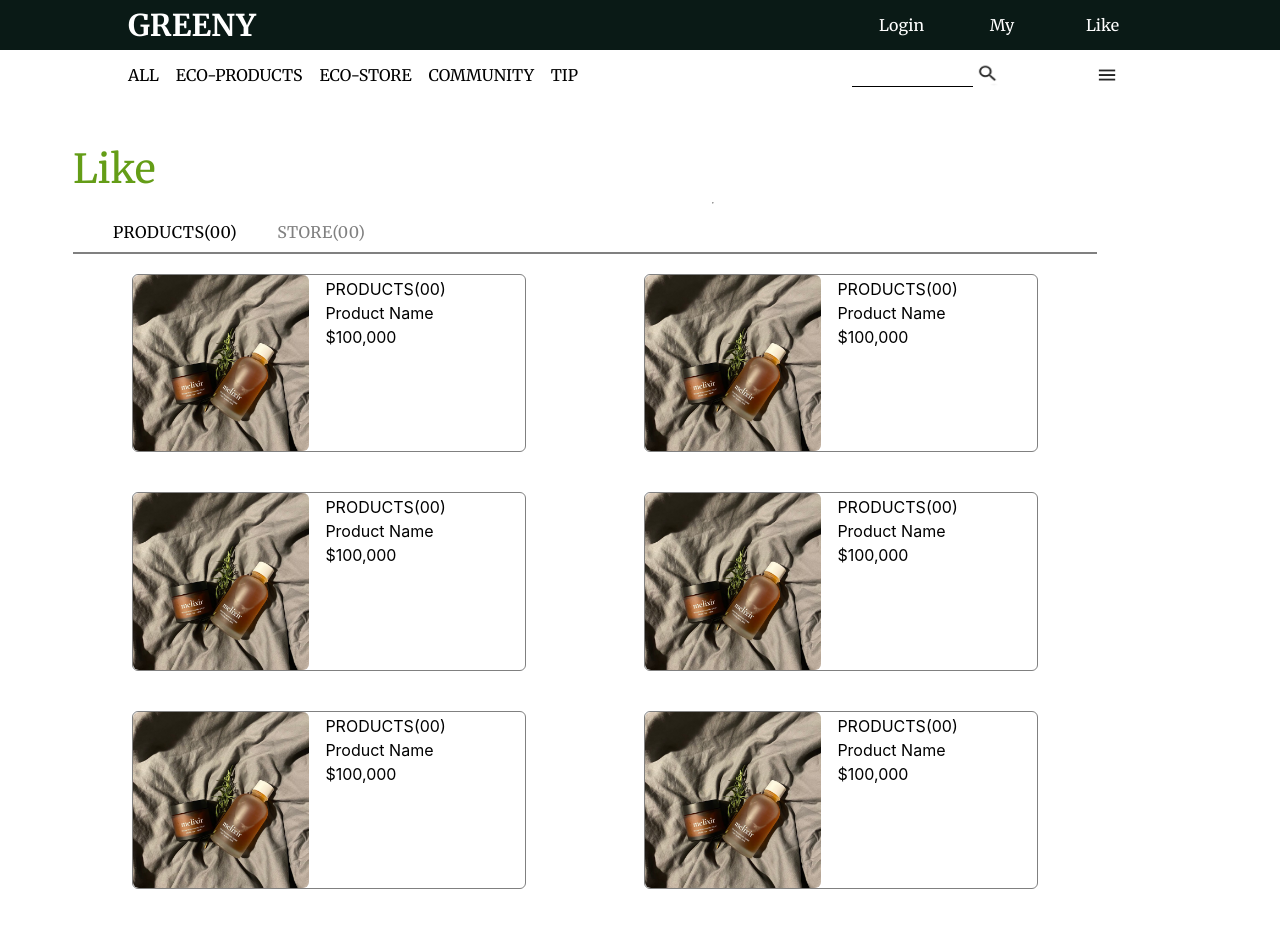
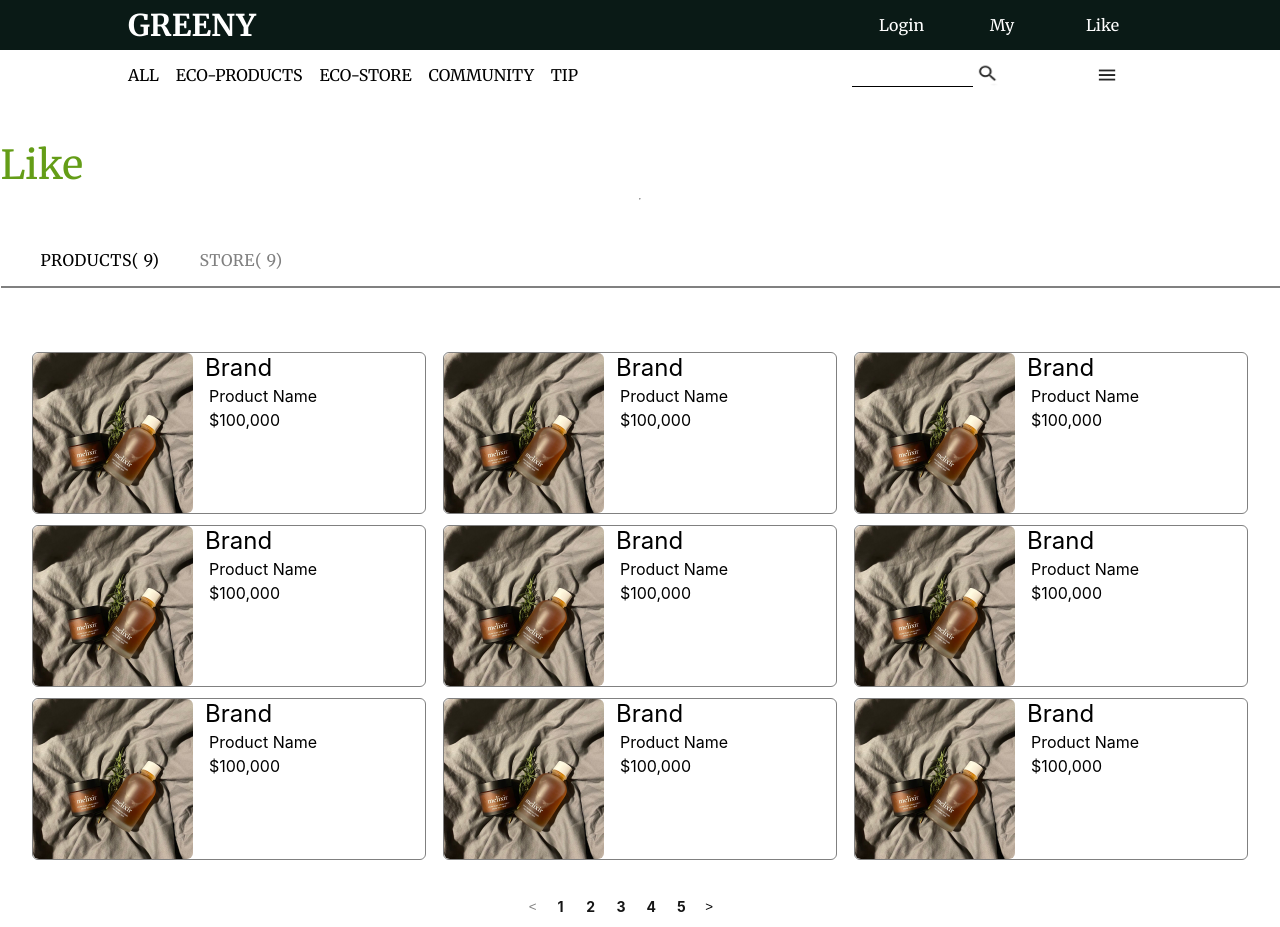
Before and after one commit to UMC-GREENY/greeny-frontend, a React (Create React App) app: page /likepage in a window 1280 px wide. Shown: the top 927 px of the page. Built offline with nearby package versions, Linux system fonts and the light colour scheme.

Commit message:
찜페이지 및 마이페이지 디자인 확인용

```diff
--- a/src/APP/Home/Pages/LikedProductpage.js
+++ b/src/APP/Home/Pages/LikedProductpage.js
@@ -2,15 +2,20 @@ import React, { useState, useEffect } from 'react';
 import * as mystyles from './Likepage';
 
 function LikedProductpage(props) {
+  const isProductContent = props.title === 'Brand';
   return (
     <mystyles.productcontainer>
       <mystyles.productimage src={props.src}></mystyles.productimage>
       <mystyles.productinfo>
-        <mystyles.productinfodetail>{props.title}</mystyles.productinfodetail>
-        <mystyles.productinfodetail>
+        <mystyles.productinfotitle>{props.title}</mystyles.productinfotitle>
+        <mystyles.productinfodetail
+          className={isProductContent ? 'product' : 'store'}
+        >
           {props.content1}
         </mystyles.productinfodetail>
-        <mystyles.productinfodetail>
+        <mystyles.productinfodetail
+          className={isProductContent ? 'product' : 'store2'}
+        >
           {props.content2}
         </mystyles.productinfodetail>
       </mystyles.productinfo>
--- a/src/APP/Home/Pages/Likepage.js
+++ b/src/APP/Home/Pages/Likepage.js
@@ -1,9 +1,18 @@
 import styled, { css } from 'styled-components';
 import * as tokens from '../../tokens';
 
+export const Div = styled.div`
+  display: flex;
+  justify-content: center;
+  margin-top: 40px;
+`;
+export const Wrapper = styled.div`
+  display: flex;
+  flex-direction: column;
+  width: 1279px;
+`;
 export const totalcontainer = styled.div`
   position: absolute;
-  top: 50px;
   width: 100%;
   height: 100%;
   display: flex;
@@ -23,9 +32,11 @@ export const firstcontainer = styled.div`
 export const firstcontainerfont = styled.h4`
   font-size: 20px;
   color: black;
-  margin-bottom: 10px;
+  margin"-bottom: 10px;
 `;
-export const Login = styled.div`
+export const Title = styled.div`
+  display: flex;
+  align-items: start;
   font-size: 40px;
   color: #649d17;
 `;
@@ -64,12 +75,15 @@ export const thirdcontainer = styled.div`
 `;
 
 export const tabwrapper = styled.div`
-  width: 80%;
-  height: 40px;
+  width: 1279px
+  height: 48px;
   display: flex;
   flex-direction: row;
-  align-items: center;
+  align-items: start;
+  justify-content: start;
   color: black;
+  margin-top: 26px;
+
 
   .submenu {
     color: gray;
@@ -80,34 +94,40 @@ export const tabwrapper = styled.div`
 `;
 
 export const contentscontainer = styled.div`
-  width: 80%;
-  height: 700px;
+  width: 1279px;
+  height: 666px;
+  display: flex;
+  flex-direction: column;
+  justify-content: center;
+  align-items: center;
+  border-color: gray;
+  border-style: solid;
+  border-width: 2px 0 2px 0;
+`;
+export const contentsinnercontainer = styled.div`
+  width: 1216px;
+  height: 520px;
   display: flex;
   flex-direction: row;
   flex-flow: wrap;
-  justify-content: space-around;
   align-items: center;
-  text-align: center;
-
-  border-color: gray;
-  border-style: solid;
-  border-width: 2px 0 2px 0;
+  justify-content: space-between;
 `;
 
 export const productcontainer = styled.div`
   display: flex;
   flex-direction: row;
   width: 392px;
-  heigt: 40px;
+  heigt: 160px;
   border-radius: 6px;
   border-color: gray;
   border-style: solid;
   border-width: 1px;
-  margin: 20px;
 `;
 
 export const productimage = styled.img`
-  width: 45%;
+  width: 160px;
+  height: 160px;
   border-radius: 6px;
 `;
 
@@ -115,8 +135,111 @@ export const productinfo = styled.div`
   margin-left: 12px;
   color: black;
   flex-direction: column;
+  justify-content: start;
+  align-items: start;
+`;
+export const productinfotitle = styled.div`
+  font-size: 24px;
+  justify-content: start;
+  text-align: start;
 `;
 export const productinfodetail = styled.div`
   text-align: start;
   margin: 4px;
+
+  ${(props) =>
+    props.className === 'product'
+      ? `
+          text-align: start;
+          margin-top: 4px;
+          color: black;
+          font-size: 16px;
+        `
+      : props.className === 'store'
+      ? `
+          text-align: start;
+          width: 60px;
+          height: 24px;
+          text-align: center;
+          color: black;
+          border-radius: 5px;
+          border-color: gray;
+          border-style: solid;
+          border-width: 1.5px;
+          margin-top: 4px;
+        `
+      : props.className === 'store2'
+      ? `
+      text-align: start;
+      width: 88px;
+      height: 24px;
+      text-align: center;
+      color: black;
+      border-radius: 5px;
+      background-color: #D9F0AB;
+      border-color: #D9F0AB;
+      border-style: solid;
+      margin-top:8px;
+      `
+      : ''}
 `;
+/*---------------------------------------------- */
+export const PageSearchWrapper = styled.div`
+  display: flex;
+  flex-direction: row;
+  width: 1279px;
+  height: 30px;
+`;
+export const SignupContentWrapper = styled.div`
+  display: flex;
+  flex-direction: column;
+  align-items: left;
+  margin-left: 240px;
+  margin-right: 240px;
+  width: 1440px;
+`;
+export const PaginationBox = styled.div`
+  display: flex;
+  align-items: center;
+  justify-content: center;
+  margin-left: 600px;
+
+  width: 202px;
+`;
+
+export const PaginationButton = styled.button`
+  ${(props) => `
+    background-color: white;
+    color: black;
+    width: 30px;
+    height: 30px;
+    border: none;
+    cursor: pointer;
+    border-radius: 4px;
+    margin: 0 2px;
+    margin-top: 50px;
+    outline: none;
+    ${props.disabled ? 'opacity: 0.5; pointer-events: none;' : ''}
+  `}
+`;
+
+export const PageNumber = styled.div`
+  width: 50px;
+  height: 30px;
+  display: flex;
+  align-items: center;
+  justify-content: center;
+
+  color: ${tokens.colors.grey_900};
+  border-radius: 4px;
+  cursor: pointer;
+  margin: 0 2px;
+  margin-top: 50px;
+  font-size: 14px;
+  font-weight: bold;
+  user-select: none;
+
+  &:hover {
+    background-color: ${tokens.colors.grey_80};
+  }
+`;
--- a/src/APP/Home/Pages/Likepage1.jsx
+++ b/src/APP/Home/Pages/Likepage1.jsx
@@ -5,16 +5,20 @@ import LikedProductpage from './LikedProductpage';
 function Likepage() {
   const menuArr = [
     {
-      name: 'PRODUCTS(00)',
+      name: 'PRODUCTS',
+      subname: 'Brand',
       content1: 'Product Name',
       content2: '$100,000',
       imgsrc: './pages/product1.jpeg',
+      count: 9,
     },
     {
-      name: 'STORE(00)',
+      name: 'STORE',
+      subname: 'Store name',
       content1: '지역',
       content2: '카테고리',
       imgsrc: './pages/Rectangle 8.png',
+      count: 9,
     },
   ];
   const [currentTab, clickTab] = useState(0);
@@ -23,10 +27,11 @@ function Likepage() {
     clickTab(index);
   };
   return (
-    <mystyles.totalcontainer>
-      <mystyles.Login style={{ fontFamily: 'Merriweather' }}>
+    <mystyles.Div>
+      <mystyles.Wrapper>
+        <mystyles.Title style={{ fontFamily: 'Merriweather' }}>
           Like
-      </mystyles.Login>
+        </mystyles.Title>
         <hr></hr>
         <mystyles.tabwrapper>
           {menuArr.map((el, index) => (
@@ -41,66 +46,43 @@ function Likepage() {
               onClick={() => selectMenuHandler(index)}
             >
               {el.name}
+              {'('} {el.count}
+              {')'}
             </ul>
           ))}
         </mystyles.tabwrapper>
         <mystyles.contentscontainer>
+          <mystyles.contentsinnercontainer>
+            {Array.from({ length: menuArr[currentTab].count }, (_, i) => (
               <LikedProductpage
+                key={i}
                 src={menuArr[currentTab].imgsrc}
-          title={menuArr[currentTab].name}
+                title={menuArr[currentTab].subname}
                 content1={menuArr[currentTab].content1}
                 content2={menuArr[currentTab].content2}
-        ></LikedProductpage>
-        <LikedProductpage
-          src={menuArr[currentTab].imgsrc}
-          title={menuArr[currentTab].name}
-          content1={menuArr[currentTab].content1}
-          content2={menuArr[currentTab].content2}
-        ></LikedProductpage>
-        <LikedProductpage
-          src={menuArr[currentTab].imgsrc}
-          title={menuArr[currentTab].name}
-          content1={menuArr[currentTab].content1}
-          content2={menuArr[currentTab].content2}
-        ></LikedProductpage>
-        <LikedProductpage
-          src={menuArr[currentTab].imgsrc}
-          title={menuArr[currentTab].name}
-          content1={menuArr[currentTab].content1}
-          content2={menuArr[currentTab].content2}
-        ></LikedProductpage>
-        <LikedProductpage
-          src={menuArr[currentTab].imgsrc}
-          title={menuArr[currentTab].name}
-          content1={menuArr[currentTab].content1}
-          content2={menuArr[currentTab].content2}
-        ></LikedProductpage>
-        <LikedProductpage
-          src={menuArr[currentTab].imgsrc}
-          title={menuArr[currentTab].name}
-          content1={menuArr[currentTab].content1}
-          content2={menuArr[currentTab].content2}
-        ></LikedProductpage>
-        <LikedProductpage
-          src={menuArr[currentTab].imgsrc}
-          title={menuArr[currentTab].name}
-          content1={menuArr[currentTab].content1}
-          content2={menuArr[currentTab].content2}
-        ></LikedProductpage>
-        <LikedProductpage
-          src={menuArr[currentTab].imgsrc}
-          title={menuArr[currentTab].name}
-          content1={menuArr[currentTab].content1}
-          content2={menuArr[currentTab].content2}
-        ></LikedProductpage>
-        <LikedProductpage
-          src={menuArr[currentTab].imgsrc}
-          title={menuArr[currentTab].name}
-          content1={menuArr[currentTab].content1}
-          content2={menuArr[currentTab].content2}
-        ></LikedProductpage>
+              />
+            ))}
+          </mystyles.contentsinnercontainer>
+          <mystyles.SignupContentWrapper>
+            <mystyles.PageSearchWrapper>
+              <mystyles.PaginationBox>
+                <mystyles.PaginationButton disabled>
+                  {' '}
+                  &lt;{' '}
+                </mystyles.PaginationButton>
+                <mystyles.PageNumber>1</mystyles.PageNumber>
+                <mystyles.PageNumber>2</mystyles.PageNumber>
+                <mystyles.PageNumber>3</mystyles.PageNumber>
+                <mystyles.PageNumber>4</mystyles.PageNumber>
+                <mystyles.PageNumber>5</mystyles.PageNumber>
+                {/* Add more page numbers here based on 'totalPages' */}
+                <mystyles.PaginationButton> &gt; </mystyles.PaginationButton>
+              </mystyles.PaginationBox>
+            </mystyles.PageSearchWrapper>
+          </mystyles.SignupContentWrapper>
         </mystyles.contentscontainer>
-    </mystyles.totalcontainer>
+      </mystyles.Wrapper>
+    </mystyles.Div>
   );
 }
 
--- a/src/APP/Home/Pages/Mypage.styles.js
+++ b/src/APP/Home/Pages/Mypage.styles.js
@@ -1,8 +1,18 @@
 import styled, { css } from 'styled-components';
 import * as tokens from '../../tokens';
 
+export const Div = styled.div`
+  display: flex;
+  justify-content: center;
+  margin-top: 30px;
+`;
+export const Wrapper = styled.div`
+  display: flex;
+  flex-direction: column;
+  width: 1279px;
+`;
 export const totalcontainer = styled.div`
-  position: fixed;
+  position: absolute;
   width: 100%;
   height: 100%;
   display: flex;
@@ -10,30 +20,43 @@ export const totalcontainer = styled.div`
   align-items: start;
   justify-content: center;
   margin-left: 73px;
+  margin-top: 20px;
 `;
 export const firstcontainer = styled.div`
-  width: 80%;
+  width: 1270px;
   heigth: 44px;
+  display: flex;
   text-align: start;
   border-color: black;
   border-style: solid;
   border-width: 0 0 2px 0;
 `;
-export const firstcontainerfont = styled.h4`
+export const firstcontainerbutton = styled.div`
+  width: 40px;
+  height: 40px;
+  margin-left: 1150px;
+  justify-content: start;
+  align-items: start;
+  font-size: 24px;
+  margin-top: 36px;
+`;
+export const secondcontainertitle = styled.div`
   font-size: 20px;
   color: black;
   margin-bottom: 10px;
+  margin-top: 36px;
 `;
-export const Login = styled.div`
+export const Title = styled.div`
   font-size: 40px;
   color: #649d17;
+  text-align: start;
 `;
 export const secondcontainer = styled.div`
   display: flex;
-  width: 80%;
-  height: 48px;
-  flex-direction: row;
-  align-items: center;
+  width: 1270px;
+  height: 222px;
+  flex-direction: column;
+  align-items: start;
   margin-top: 40px;
 `;
 export const styledInput_pw = styled.input`
@@ -53,11 +76,54 @@ export const styledButton = styled.button`
 
 export const thirdcontainer = styled.div`
   display: flex;
-  align-items: center;
-  justify-content: center;
-  width: 80%;
+  align-items: start;
+  justify-content: start;
+  flex-direction: column;
+  width: 100%;
   height: 225px;
   color: #999999;
   border-style: solid;
   border-width: 2px 0 2px 0;
 `;
+export const mycontents = styled.div`
+  height: 30px;
+  width: 1231px;
+  display: flex;
+  text-align: start;
+  border-style: solid;
+  border-width: 0 0 1px 0;
+  border-color: gray;
+  margin: 12px;
+`;
+
+export const contentstitle = styled.div`
+  width: 940px;
+  color: black;
+  font-size: 14px;
+`;
+export const contentsemail = styled.div`
+  width: 160px;
+  color: black;
+  font-size: 14px;
+`;
+export const contentsdate = styled.div`
+  width: 73px;
+  color: gray;
+  font-size: 14px;
+`;
+
+export const reviewstar = styled.div`
+  width: 120px;
+  height: 24px;
+`;
+
+export const MoreButton = styled.button`
+  ${(props) => `background-color: ${tokens.colors.grey_900}`};
+  ${(props) => `color: ${tokens.colors.grey_100}`};
+  width: 88px;
+  height: 29px;
+  border: none;
+  padding: 4px 10px;
+  cursor: pointer;
+  border-radius: 4px;
+`;
```
Also changed, not shown: src/APP/Home/Pages/Mypage1.jsx (+102 -33 lines). Lines whose indentation alone changed are shown as unchanged.
